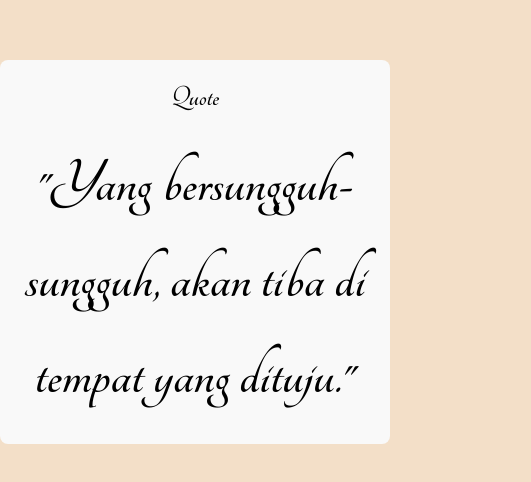
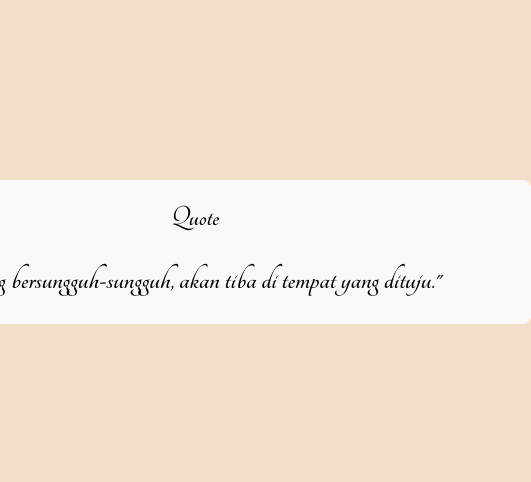
Before and after one commit to tcandra24/say-hi-to-me, a Vue app: page /letter in a window 390 px wide. Shown: the part 170-652 px from the top of the page, 531 px wide, since content can reach past the window. Built offline with nearby package versions, Linux system fonts and the light colour scheme.

Commit message:
Rev 21.33 View

```diff
--- a/src/views/letter.vue
+++ b/src/views/letter.vue
@@ -1,9 +1,9 @@
 <template>
-  <div class="max-w-xl bg-[#f9f9f9] rounded-lg h-96 text-center align-middle flex items-center p-5 flex-col gap-5">
+  <div class="max-w-xl bg-[#f9f9f9] rounded-lg min-w-2xl text-center align-middle flex items-center p-5 m-5 flex-col gap-5">
     <div class="flex">
       <p class="tangerine-bold text-3xl">Quote</p>
     </div>
-    <p class="tangerine-bold text-[4rem]">"{{ searchLetter && searchLetter.text }}"</p>
+    <p class="tangerine-bold lg:text-[4rem] text-[2rem]">"{{ searchLetter && searchLetter.text }}"</p>
   </div>
 </template>
 
```
